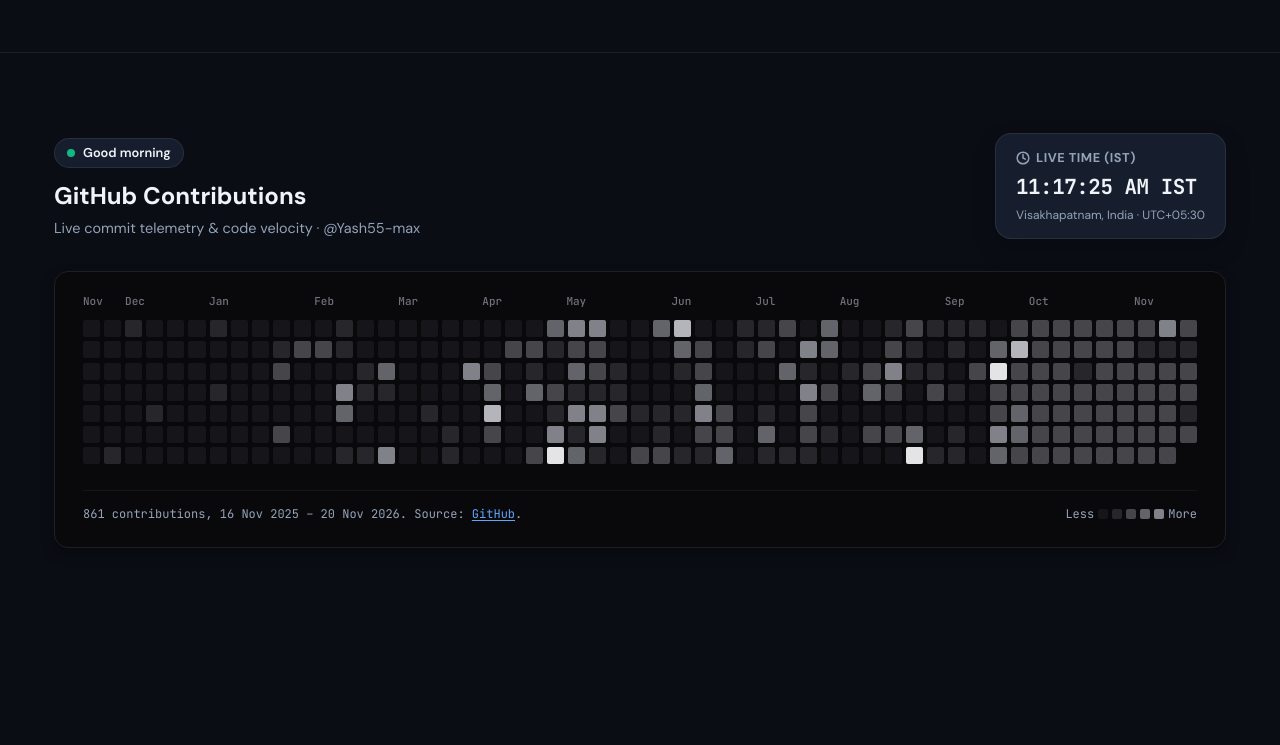
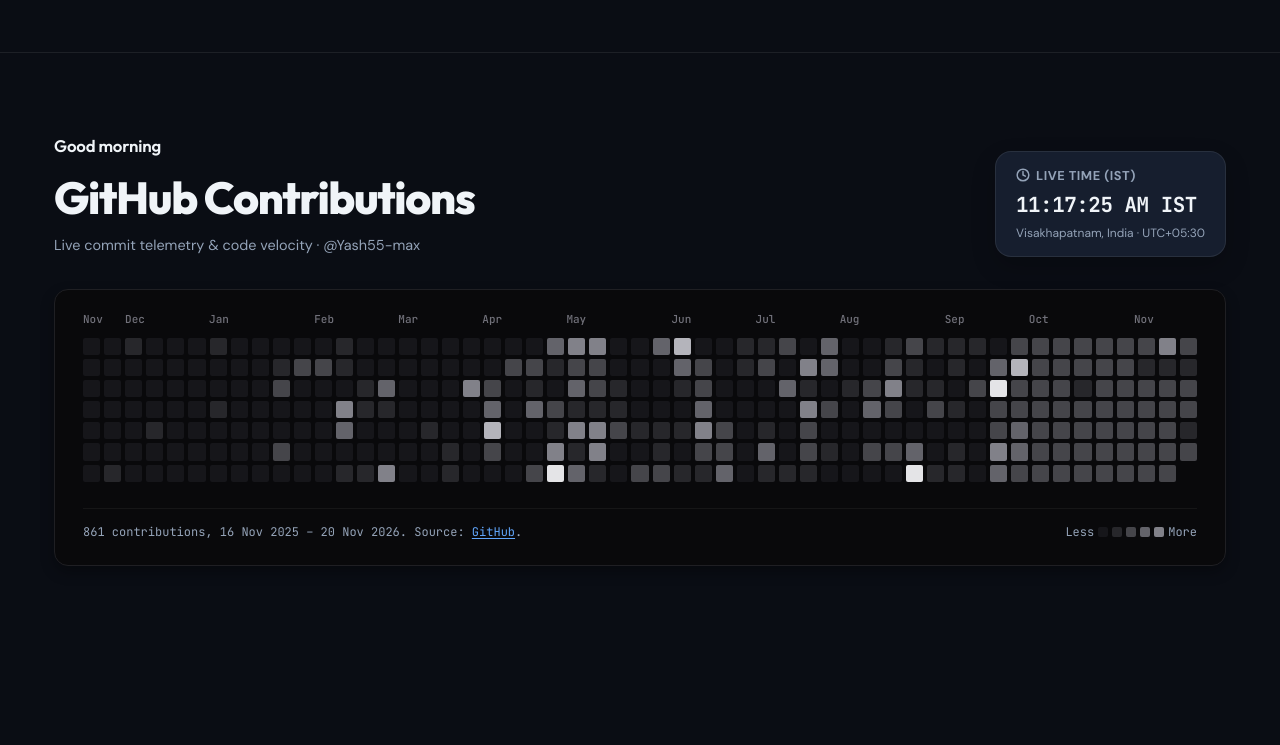
Before and after one commit to Yash55-max/Portfolio, a plain HTML site: page index.html in a window 1280 px wide. Shown: the part 1980-2725 px from the top of the page. Drawn offline with Linux system fonts and the light colour scheme; no server answers.

Commit message:
style: convert live greeting badge to plain text matching section heading typography

```diff
--- a/index.html
+++ b/index.html
@@ -801,30 +801,14 @@
       gap: 24px;
       margin-bottom: 32px;
     }
+    .activity-live-greeting,
     .activity-live-badge {
-      display: inline-flex;
-      align-items: center;
-      gap: 8px;
-      background: var(--sc-surface-alt);
-      border: 1px solid var(--sc-line);
-      padding: 4px 12px;
-      border-radius: 9999px;
-      font-size: 0.8rem;
+      font-family: var(--font-display);
+      font-size: 1.05rem;
       font-weight: 600;
+      letter-spacing: -0.01em;
       color: var(--sc-ink);
-      margin-bottom: 10px;
-    }
-    .live-status-dot {
-      width: 8px;
-      height: 8px;
-      border-radius: 50%;
-      background: #10b981;
-      box-shadow: 0 0 0 0 rgba(16, 185, 129, 0.7);
-
-    }
-
-      70% { box-shadow: 0 0 0 8px rgba(16, 185, 129, 0); }
-      100% { box-shadow: 0 0 0 0 rgba(16, 185, 129, 0); }
+      margin-bottom: 6px;
     }
     .activity-title {
       font-family: var(--font-display);
@@ -2135,10 +2119,7 @@ export const engineer: SystemsEngineer = {
       <div class="wrap">
         <div class="activity-header-bar">
           <div class="activity-header-left">
-            <div class="activity-live-badge">
-              <span class="live-status-dot"></span>
-              <span id="liveTimeGreeting">Good evening</span>
-            </div>
+            <p class="activity-live-greeting" id="liveTimeGreeting">Good morning</p>
             <h2 class="activity-title">GitHub Contributions</h2>
             <p class="activity-sub">Live commit telemetry &amp; code velocity · @Yash55-max</p>
           </div>
```
